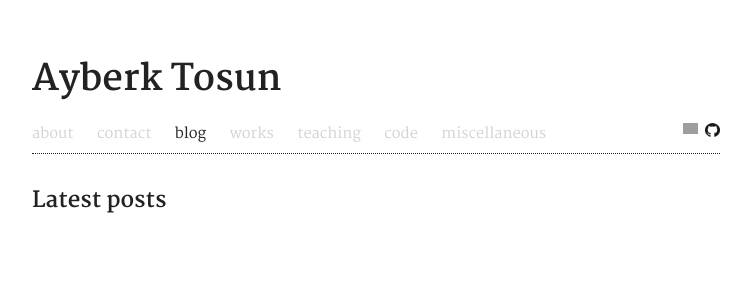
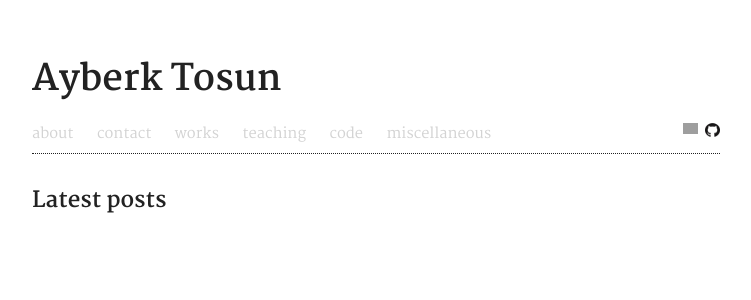
Before and after one commit to ayberkt/homepage, a Jekyll site: the page built from blog.md, in a window 1280 px wide. Shown: the top 300 px of the page, without its empty margins (264-1015 px from the left). Built offline with Jekyll 4.4.1, drawn with Linux system fonts in a browser that asks for light colours; comment, search, counter and statistics services are not loaded; grey boxes are pictures that could not be loaded.

Commit message:
Get rid of blog

```diff
--- a/_data/navigation.yml
+++ b/_data/navigation.yml
@@ -2,8 +2,6 @@
   link: /~axt978/
 - name: Contact
   link: /~axt978/contact.html
-- name: Blog
-  link: /~axt978/blog.html
 - name: Works
   link: /~axt978/works.html
 - name: Teaching
```
